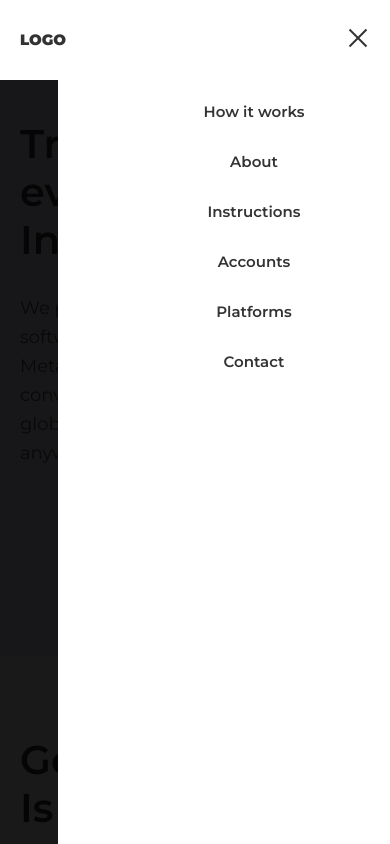
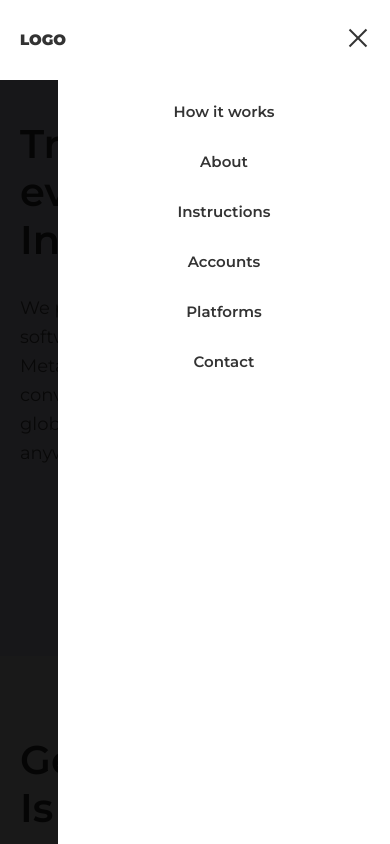
Before and after one commit to iryna-gyliuk/trading-landing, a plain HTML site: page index.html in a window 390 px wide. Both pictures are taken after a click on the link 358 px from the left and 40 px from the top of the page. Shown: the top 844 px of the page. Drawn offline with Linux system fonts and the light colour scheme.

Commit message:
fix navigation mobile

```diff
--- a/style.css
+++ b/style.css
@@ -620,10 +620,8 @@ input.success, textarea.success {
 .top-navigation {
   transition: all 0.3s ease-out;
 }
-.header__navigation.open {
-  display: flex;
-  visibility: visible;
-  transform: translateX(-100%);
+.overlay {
+  overflow: hidden;
 }
 @media (max-width: 1245px) {
   .hamburger {
@@ -642,12 +640,18 @@ input.success, textarea.success {
     transition: all 0.3s ease-out;
     transform: translateX(0);
   }
+  .header__navigation.open {
+    display: flex;
+    visibility: visible;
+    transform: translateX(-100%);
+  }
   .navigation {
       flex-direction: column;
       display: block;
       text-align: center;
       width: 100%;
       padding: 7px;
+      margin: 0;
   }
   .lang-picker{
     display: none;
```
